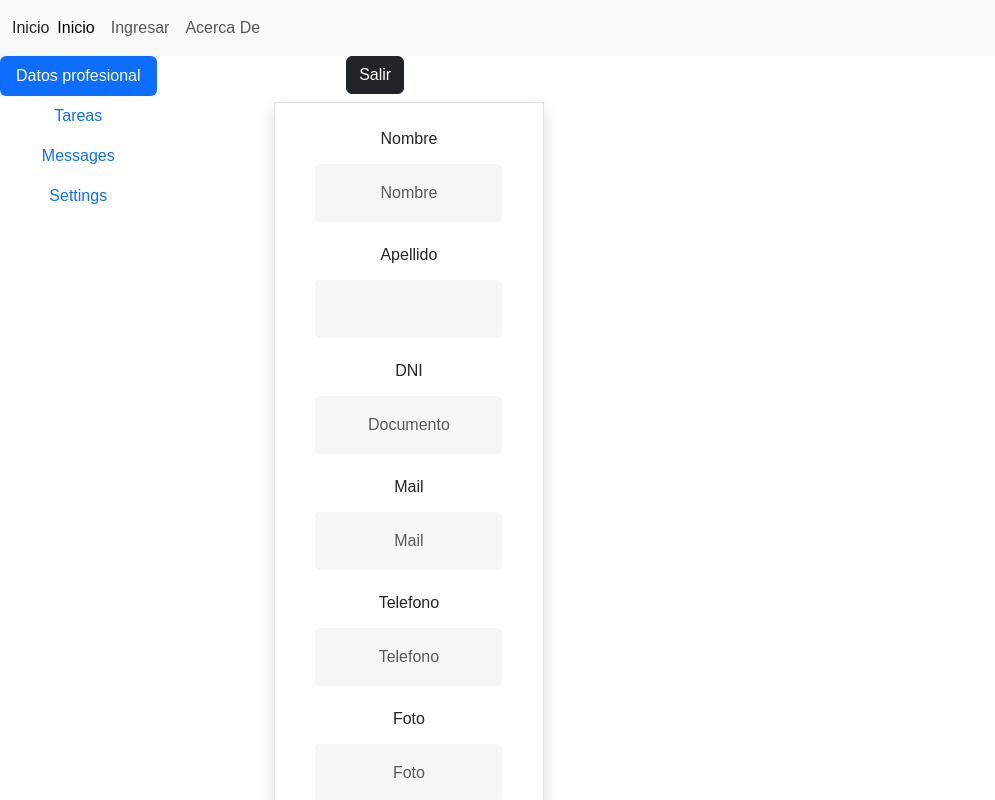
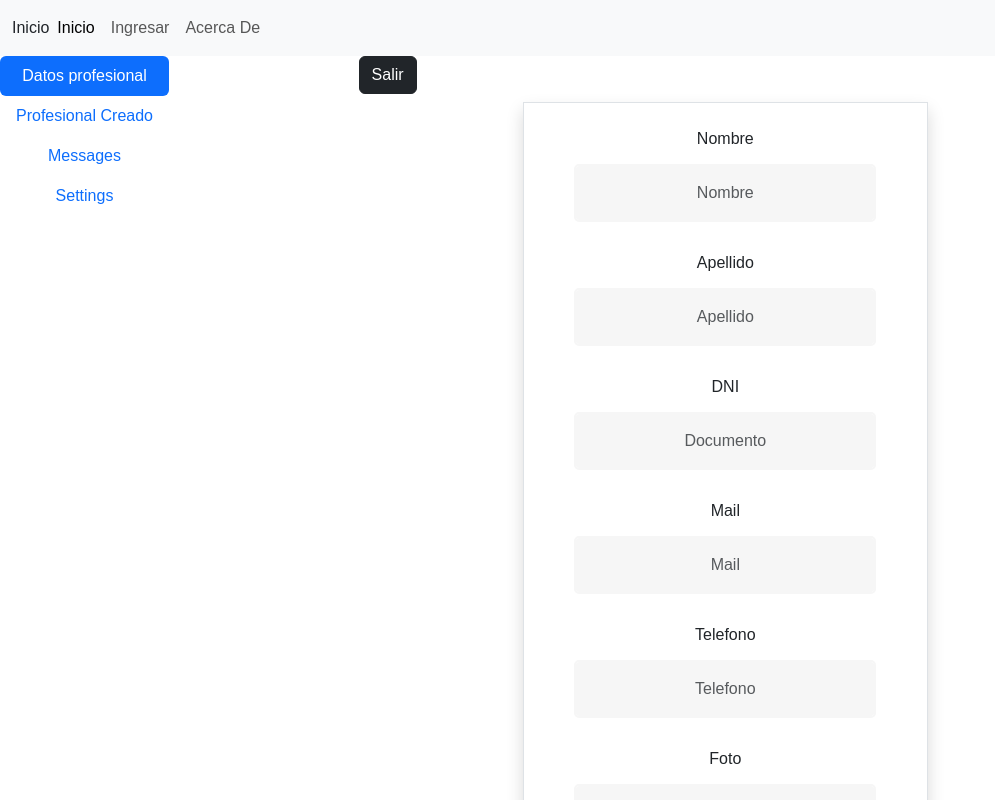
Before and after one commit to LeandroLiza94/bafix_expres, a React (Create React App) app: page /NavPro in a window 1280 px wide. Shown: the top 800 px of the page, without its empty margins (0-995 px from the left). Built offline with nearby package versions, Linux system fonts and the light colour scheme.

Commit message:
vendedor alta+vista+mail

```diff
--- a/src/App.js
+++ b/src/App.js
@@ -10,6 +10,8 @@ import Registrarse from './components/Registrarse';
 import WelcomeContent from './components/WelcomeContent';
 import NavVerticalP from './router/NavVerticalP';
 import AuthContent from './components/AuthContent';
+import ProfesionalCreado from './components/ProfesionalCreado';
+
 
 function App() {
 
@@ -61,6 +63,8 @@ function App() {
       <Route path = "/Registrarse" element = {<Registrarse/>} />
       <Route path = "/mensajes" element = {<AuthContent/>} />
       <Route path = "/NavPro" element = {<NavVerticalP/>} />
+      <Route path="/ProfesionalCreado" element={<ProfesionalCreado />} />
+
           <Route
             path="/error-page"
             element={<ErrorPage />}
--- a/src/axios_helper.js
+++ b/src/axios_helper.js
@@ -21,6 +21,18 @@ export const cleanAuthToken = () => {
 
 }
 
+export const setIdProfesional = (idProfesional) => {
+  window.localStorage.setItem("id_Profesional", idProfesional);
+}
+
+
+export const getIdProfesional = () => {
+  return window.localStorage.getItem("id_Profesional");
+}
+
+
+
+
 
 export const request = ( method, url, data)=>{
     let headers = {};
--- a/src/components/Profesional.jsx
+++ b/src/components/Profesional.jsx
@@ -1,6 +1,6 @@
 import React from 'react';
 
-import { request, setAuthtoken } from '../axios_helper';
+import { request, setAuthtoken, setIdProfesional } from '../axios_helper';
 import { Link, Navigate } from 'react-router-dom';
 import Salir from './Salir';
 
@@ -46,12 +46,11 @@ class Profesional extends React.Component {
                 ubicacion: this.state.ubicacion
             }
 
-        ).then((response) =>{
-                this.setState({componentToShow: "bienvenido"})
-
-            setAuthtoken(response.data.token);
+        ).then((response) => {
+            setIdProfesional(response.data.idProfesional);
+            this.setState({ componentToShow: "profesionalCreado" })
         }).catch((error) => {
-            this.setState({componentToShow: "bienvenido"})
+            this.setState({ componentToShow: "bienvenido" })
         });
     }
 
@@ -60,42 +59,47 @@ class Profesional extends React.Component {
         return(
             <React.Fragment>
 
-
+                {this.state.componentToShow === "profesionalCreado" && <Navigate to="/ProfesionalCreado" />}
                 <Salir/>
+                <div>
 
                 <form onSubmit={this.onSubmitProfesional} >
                     <div className='container'>
                         <div className='row'>
-                            <div className='col-md-8 offset-md-3 border rounde p-4 mt-2 shadow'>
-                                <div className="mb-3">
+                            <div className='col-md-15 offset-md-10 border rounde p-4 mt-2 shadow'>
+                                <div className="mb-4">
                                     <label htmlFor="nombre" className="form-label">Nombre</label>
                                     <input type="text" className="form-control" id="nombre" placeholder="Nombre" name="nombre" onChange={this.onChangeHandler} />
                                 </div>
-                                <div className="mb-3">
+                                <div className="mb-4">
                                     <label for="formGroupExampleInput2" className="form-label">Apellido</label>
-                                    <input type="text" className="form-control" id="apellido" name="apellido"  onChange={this.onChangeHandler}  />
+                                    <input type="text" className="form-control" id="apellido" placeholder="Apellido" name="apellido"  onChange={this.onChangeHandler}  />
                                 </div>
-                                <div className="mb-3">
+                                <div className="mb-4">
                                     <label for="formGroupExampleInput" className="form-label">DNI</label>
+                                    <br/>
                                     <input type="text" className="form-control" id="documento" placeholder="Documento" name="dni" onChange={this.onChangeHandler} />
                                 </div>
-                                <div className="mb-3">
+                                <div className="mb-4">
                                     <label for="formGroupExampleInput2" className="form-label">Mail</label>
+                                    <br/>
                                     <input type="text" className="form-control" id="mail" placeholder="Mail" name="mail" onChange={this.onChangeHandler} />
                                 </div>
-                                <div className="mb-3">
+                                <div className="mb-4">
                                     <label for="formGroupExampleInput" className="form-label">Telefono</label>
                                     <input type="text" className="form-control" id="telefono" placeholder="Telefono" name="telefono" onChange={this.onChangeHandler} />
                                 </div>
-                                <div className="mb-3">
+                                <div className="mb-4">
                                     <label for="formGroupExampleInput2" className="form-label">Foto</label>
+                                    <br/>
                                     <input type="text" className="form-control" id="foto" placeholder="Foto" name="foto" onChange={this.onChangeHandler} />
                                 </div>
                                 <div className="input-group">
                                     <span className="input-group-text">Experiencia</span>
                                     <textarea className="form-control" aria-label="With textarea" name="experiencia" onChange={this.onChangeHandler}></textarea>
                                 </div>
-                                <div className="mb-3">
+                                <br/>
+                                <div className="mb-4">
                                     <label for="formGroupExampleInput2" className="form-label">Ubicacion</label>
                                     <input type="text" className="form-control" id="ubicacion" name="ubicacion" placeholder="Ubicacion" onChange={this.onChangeHandler} />
                                 </div>
@@ -104,6 +108,7 @@ class Profesional extends React.Component {
                         </div>
                     </div>
                 </form>
+            </div>
 
 
             </React.Fragment>
--- /dev/null
+++ b/src/components/ProfesionalCreado.jsx
@@ -0,0 +1,57 @@
+import * as React from 'react';
+import Salir from './Salir';
+import Navegador from './Navegador';
+import { request, getIdProfesional } from '../axios_helper';
+
+class ProfesionalCreado extends React.Component{
+
+    constructor(props) {
+        super(props);
+        this.state = {
+            data: []
+        };
+    };
+
+
+
+
+    componentDidMount() {
+        request(
+            "GET",
+            "/Profesionales/"+getIdProfesional(),
+            {}
+            ).then((response) => {
+                let resArray  = Object.values(response.data);
+                this.setState({ data: resArray })
+            });
+    };
+
+
+
+    render() {
+        return (
+            <div>
+                <Navegador />
+                <div style={{right: "0"}}>
+                <Salir />
+                </div>
+
+                {this.state.data && this.state.data.map((line) =>
+                    <div className="card" style={{width: "18rem",  margin: "0 auto"}}>
+                        <ul className="list-group list-group-flush">
+                            <li className="list-group-item">{line}</li>
+                        </ul>
+                    </div>
+                )}
+
+                <div>HOLA</div>
+            </div>
+
+
+        );
+
+    };
+
+    }
+
+export default ProfesionalCreado
--- a/src/components/Registrarse.jsx
+++ b/src/components/Registrarse.jsx
@@ -1,6 +1,6 @@
 import Navegador from '../components/Navegador';
 import * as React from 'react';
-import classNames from 'classnames';
+
 import {  Navigate } from 'react-router-dom';
 
 import { request, setAuthtoken } from '../axios_helper';
--- a/src/components/Salir.jsx
+++ b/src/components/Salir.jsx
@@ -12,7 +12,7 @@ class Salir extends React.Component{
         return(
             <React.Fragment>
                 <Link to={"/Ingresar"} className="nav-link">
-                    <button type="submit" class="btn btn-dark" onClick={this.logout}>Salir</button>
+                    <button type="submit" className="btn btn-dark"  onClick={this.logout}>Salir</button>
                 </Link>
 
 
--- a/src/router/NavVerticalP.jsx
+++ b/src/router/NavVerticalP.jsx
@@ -1,9 +1,9 @@
 import * as React from 'react';
 import { Navigate, Route,Routes } from 'react-router-dom';
 import Navegador from '../components/Navegador';
-
-
+import ProfesionalCreado from '../components/ProfesionalCreado';
 import Profesional from '../components/Profesional';
+import { getIdProfesional } from '../axios_helper';
 
 class NavVerticalP extends React.Component {
 
@@ -11,9 +11,17 @@ class NavVerticalP extends React.Component {
     constructor(props){
         super(props);
         this.state = {
-            active: "profesional"
+            active: "profesionalNuevo"
         }
     }
+
+
+    componentDidMount() {
+        if(getIdProfesional()===undefined){
+            this.setState({active: "profesionalCreado"});
+        }
+    }
+
 
     render() {
         return (
@@ -25,7 +33,6 @@ class NavVerticalP extends React.Component {
                     <Route path="/Profesional" element={<Profesional />} />
 
 
-
                 </Routes>
 
 
@@ -33,14 +40,15 @@ class NavVerticalP extends React.Component {
             <div class="d-flex align-items-start">
 
                     <div class="nav flex-column nav-pills me-3" id="v-pills-tab" role="tablist" aria-orientation="vertical">
-                    <button class="nav-link active" id="v-pills-home-tab" data-bs-toggle="pill" data-bs-target="#v-pills-home" type="button" role="tab" aria-controls="v-pills-home" aria-selected="true">Datos profesional</button>
-                    <button class="nav-link" id="v-pills-profile-tab" data-bs-toggle="pill" data-bs-target="#v-pills-profile" type="button" role="tab" aria-controls="v-pills-profile" aria-selected="false">Tareas</button>
+                    <button class="nav-link active" id="v-pills-home-tab" data-bs-toggle="pill" data-bs-target="#v-pills-home" type="button" role="tab" aria-controls="v-pills-home" aria-selected="true" >Datos profesional</button>
+                    <button class="nav-link" id="v-pills-profile-tab" data-bs-toggle="pill" data-bs-target="#v-pills-profile" type="button" role="tab" aria-controls="v-pills-profile" aria-selected="false">Profesional Creado</button>
                     <button class="nav-link" id="v-pills-messages-tab" data-bs-toggle="pill" data-bs-target="#v-pills-messages" type="button" role="tab" aria-controls="v-pills-messages" aria-selected="false">Messages</button>
                     <button class="nav-link" id="v-pills-settings-tab" data-bs-toggle="pill" data-bs-target="#v-pills-settings" type="button" role="tab" aria-controls="v-pills-settings" aria-selected="false">Settings</button>
                 </div>
                     <div class="tab-content" id="v-pills-tabContent">
-                    <div class="tab-pane fade show active" id="v-pills-home" role="tabpanel" aria-labelledby="v-pills-home-tab" tabindex="0">
-                    {<Profesional/>}
+                        <div class="tab-pane fade show active" id="v-pills-home" role="tabpanel" aria-labelledby="v-pills-home-tab" tabindex="0" >
+                            {this.state.active === "profesionalNuevo" && <Profesional /> }
+
                         </div>
                         <div class="tab-pane fade" id="v-pills-profile" role="tabpanel" aria-labelledby="v-pills-profile-tab" tabindex="0">
 
```
Lines whose indentation alone changed are shown as unchanged.
